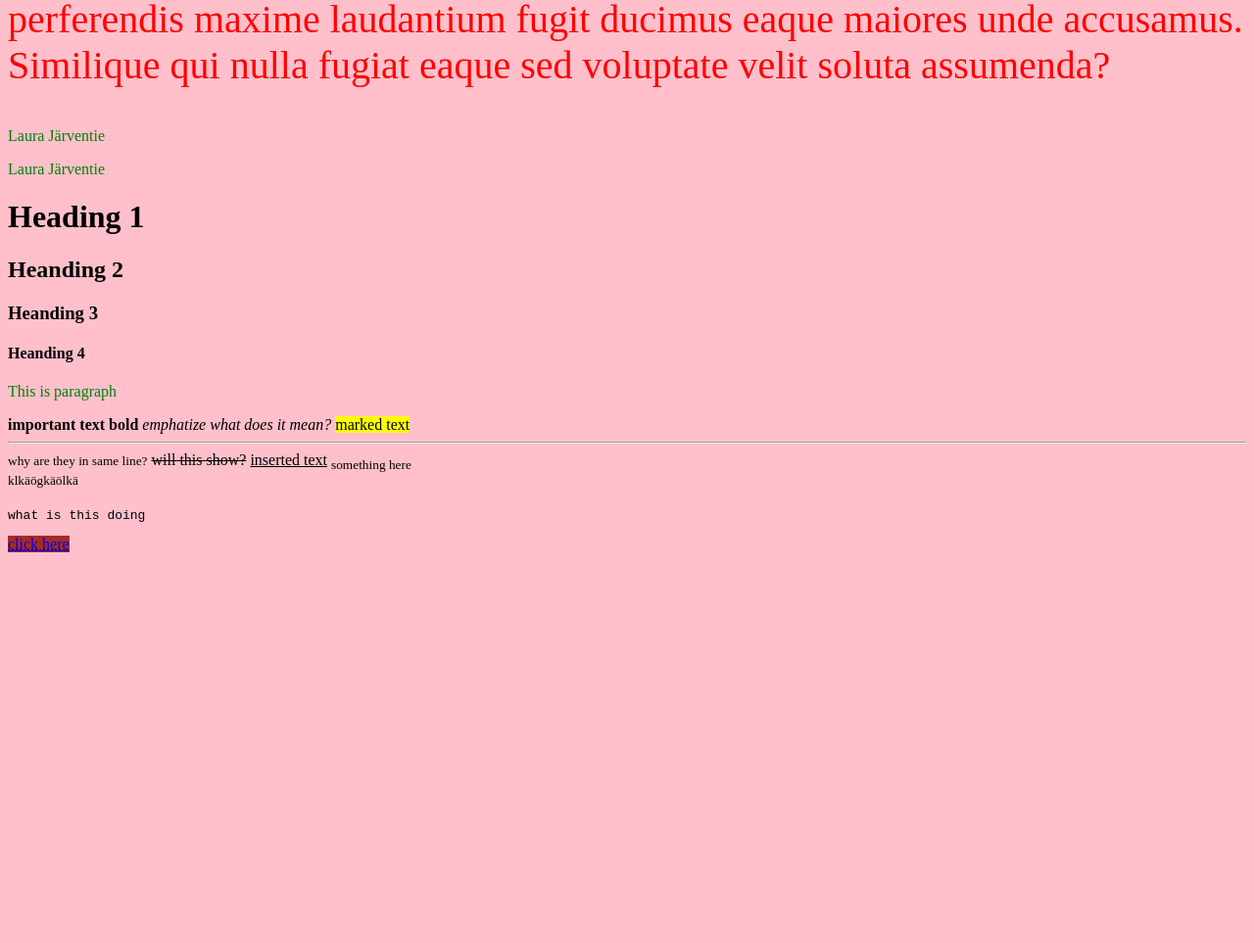
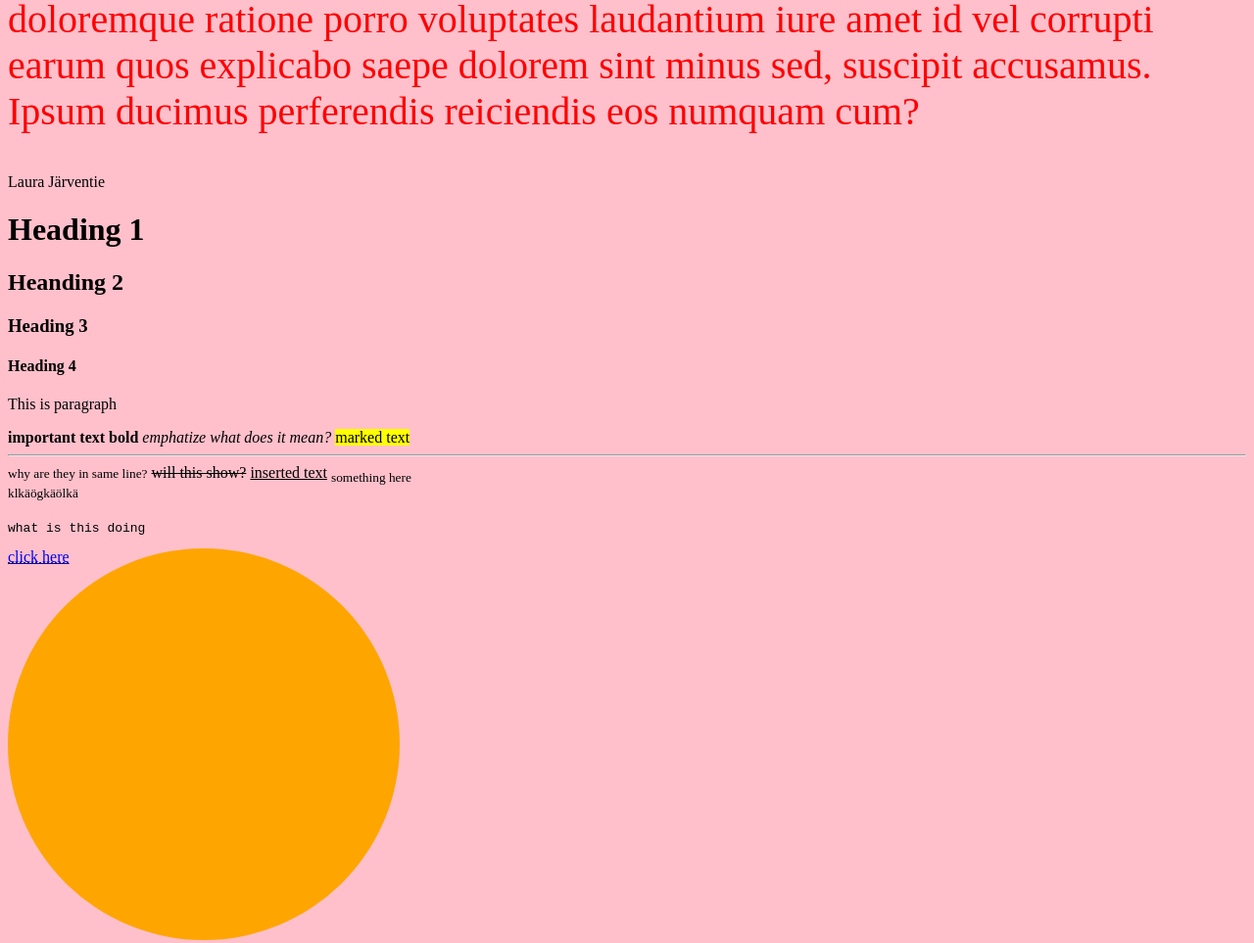
Before and after one commit to Laura-Jarventie/HTML_CSS, a plain HTML site: page Lesson 1-testit/index.html in a window 1280 px wide. Shown: the part 620-1583 px from the top of the page at 98% size. Before the commit the page ends 1193 px from the top, so only its background shows below. Drawn offline with Linux system fonts and the light colour scheme.

Commit message:
lauantai

```diff
--- a/Lesson 1-testit/index.html
+++ b/Lesson 1-testit/index.html
@@ -14,15 +14,12 @@
     <p class= "red">important line 3</p>
     <p class="yellow">important line 4</p>
 
-
-    <p id="important">Lorem ipsum dolor sit amet, consectetur adipisicing elit. Alias eius nesciunt suscipit ab, libero velit voluptatum numquam neque maiores temporibus quo aperiam sint praesentium fuga provident molestias minima illum quod sunt maxime error modi obcaecati. Totam expedita reprehenderit, quas, repellendus atque quibusdam natus quos sapiente optio illo voluptatem suscipit sunt incidunt consequatur inventore, velit repellat quasi harum alias ullam facilis soluta vero fugit. Architecto quasi vel eveniet quis modi distinctio, explicabo asperiores dolorum ratione officia dolorem optio a excepturi numquam, quod perferendis maxime laudantium fugit ducimus eaque maiores unde accusamus. Similique qui nulla fugiat eaque sed voluptate velit soluta assumenda?
-        <p>Laura Järventie</p>
-    </p>
+    <p id="important">Lorem ipsum dolor sit, amet consectetur adipisicing elit. Molestiae nulla asperiores architecto. A, mollitia blanditiis dignissimos quo placeat beatae nulla nam magnam et atque eligendi! Doloremque asperiores voluptatibus incidunt laborum labore quidem voluptate itaque, consectetur commodi et ipsa esse harum unde voluptatum culpa. Quae, tempora? Ipsum laborum exercitationem, dolor quo incidunt consequuntur nisi similique, quis nihil sapiente asperiores rem esse totam, reprehenderit facere pariatur commodi quibusdam aliquam unde quam? Optio necessitatibus nesciunt reiciendis doloremque ratione porro voluptates laudantium iure amet id vel corrupti earum quos explicabo saepe dolorem sint minus sed, suscipit accusamus. Ipsum ducimus perferendis reiciendis eos numquam cum?</p>
     <p>Laura Järventie</p>
     <h1>Heading 1</h1>
     <h2>Heanding 2</h2>
-    <h3>Heanding 3</h3>
-    <h4>Heanding 4</h4>
+    <h3>Heading 3</h3>
+    <h4>Heading 4</h4>
     <p>This is paragraph</p>
 
     <strong>important text bold</strong>
@@ -37,7 +34,7 @@
     <sup>klkäögkäölkä</sup>
     <pre>what is this doing</pre>
     <abbr title="kljalkjöl"
-<div class="CIRCLE"></div>
-<a href="https://www.bc.fi/">click here</a></a>
+<div class="circle"> </div>
+<a href="https://www.bc.fi/">click here</a>
 </body>
 </html>
--- a/Lesson 1-testit/style.css
+++ b/Lesson 1-testit/style.css
@@ -1,7 +1,7 @@
 body {
   background-color: pink;
 }
-p {
+.green {
   color: green;
 }
 .blue {
@@ -19,10 +19,12 @@ p {
   color: red;
 }
 
-.CIRCLE {
-  background-color: brown;
-  height: 200px;
-  width: 200px;
+.circle {
+  background-color: orange;
+  height: 400px;
+  width: 400px;
+  border-radius: 50%;
+  display: inline-block;
 }
 
 /* KOMMENTTI */
```
